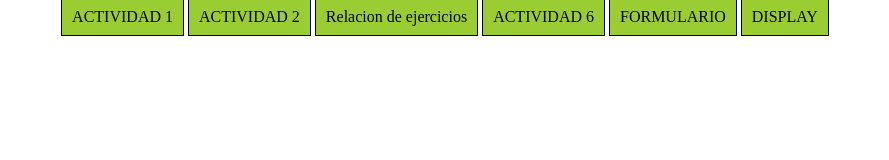
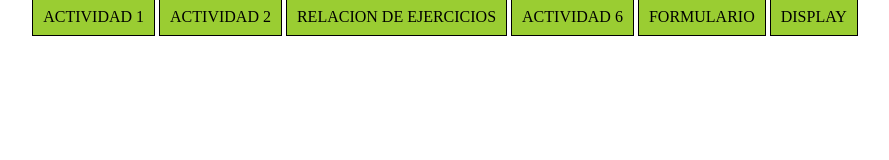
Before and after one commit to ivan191000/Cuaderno_DIW, a plain HTML site: page ud2/index.html in a window 1280 px wide. Shown: the whole page, without its empty margins (195-1084 px from the left). Drawn offline with Linux system fonts and the light colour scheme.

Commit message:
PRUEBA DE CSS

```diff
--- a/ud2/index.html
+++ b/ud2/index.html
@@ -9,7 +9,7 @@
 <body>
     <a href="act1.html">ACTIVIDAD 1</a>
     <a href="act2.html">ACTIVIDAD 2</a>
-    <a href="RELACION/index.html">Relacion de ejercicios</a>
+    <a href="RELACION/index.html">RELACION DE EJERCICIOS</a>
     <a href="act6.html">ACTIVIDAD 6</a>
     <a href="formulario.html">FORMULARIO</a>
     <a href="display.html">DISPLAY</a>
```
Also changed, not shown: index.html (+1 -1 lines).
